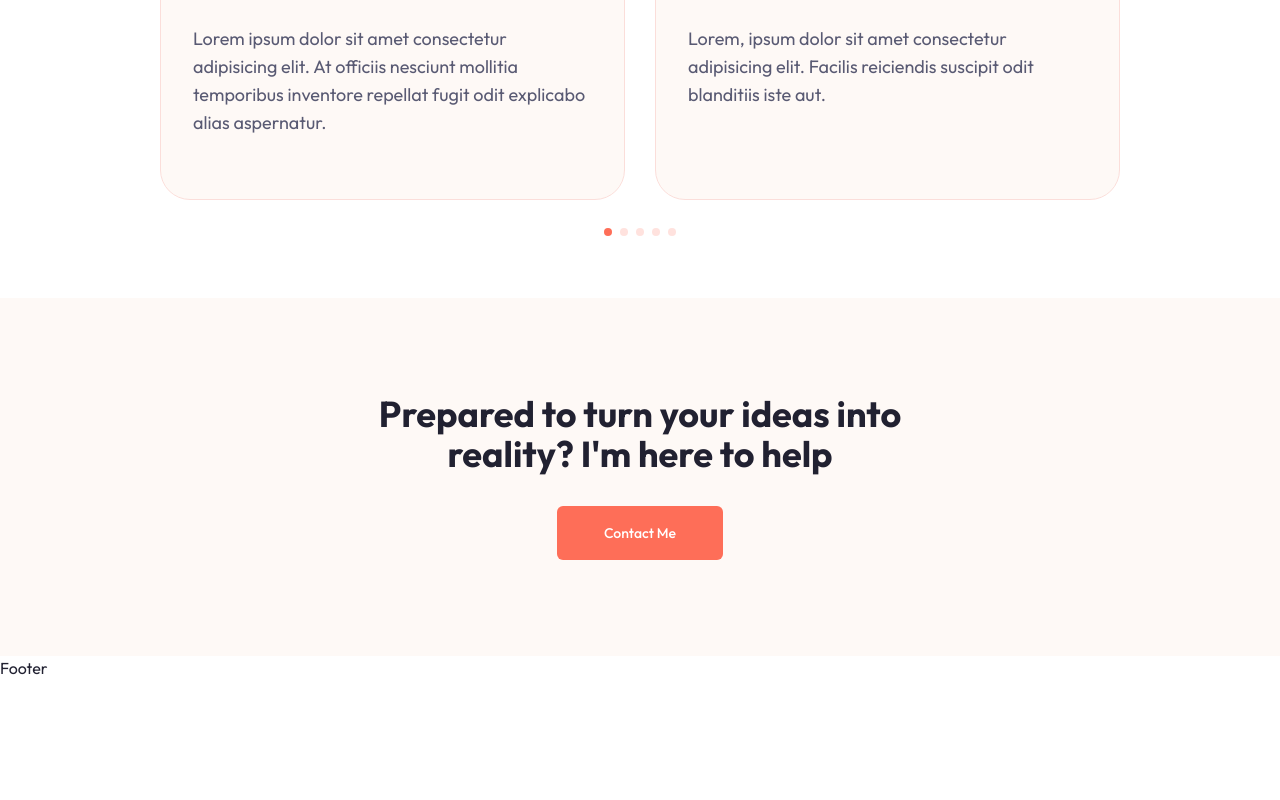
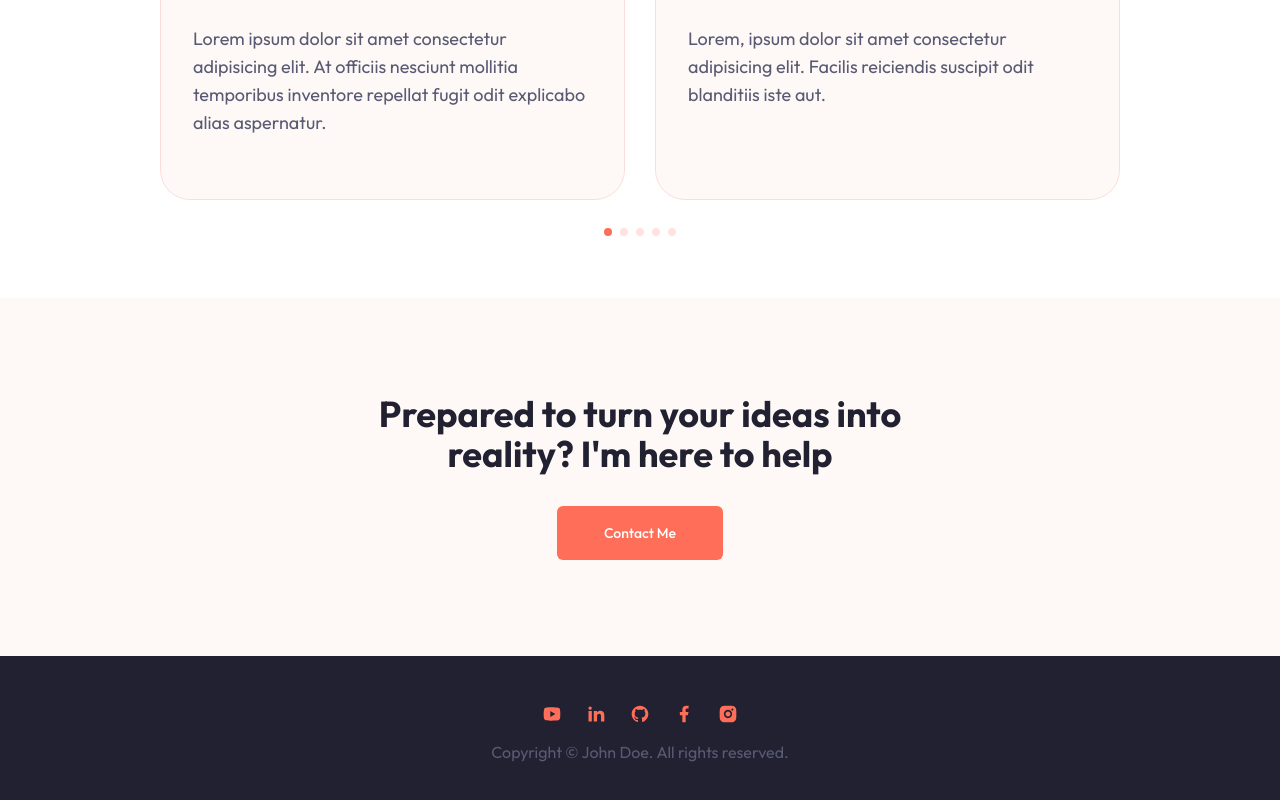
Before and after one commit to fulutas/personal-portfolio-web, a Next.js app: page / in a window 1280 px wide. Shown: the part 3724-4524 px from the top of the page. Before the commit the page ends 4404 px from the top, so only its background shows below. Built offline with nearby package versions, Linux system fonts and the light colour scheme.

Commit message:
Footer completed

```diff
--- a/components/Footer.jsx
+++ b/components/Footer.jsx
@@ -1,6 +1,17 @@
+import Socials from "./Socials"
+
 const Footer = () => {
   return (
-    <div>Footer</div>
+    <footer className="bg-secondary py-12">
+      <div className="container mx-auto">
+        <div className="flex flex-col items-center justify-between">
+          <Socials containerStyles="flex gap-x-6 mx-auto xl:mx-0 mb-4" iconStyles="text-primary dark:text-white/70 text-[20px] hover:text-white dark:hover:text-primary transition-all " />
+          <div className="text-muted-foreground">
+            Copyright &copy; John Doe. All rights reserved.
+          </div>
+        </div>
+      </div>
+    </footer>
   )
 }
 
```
